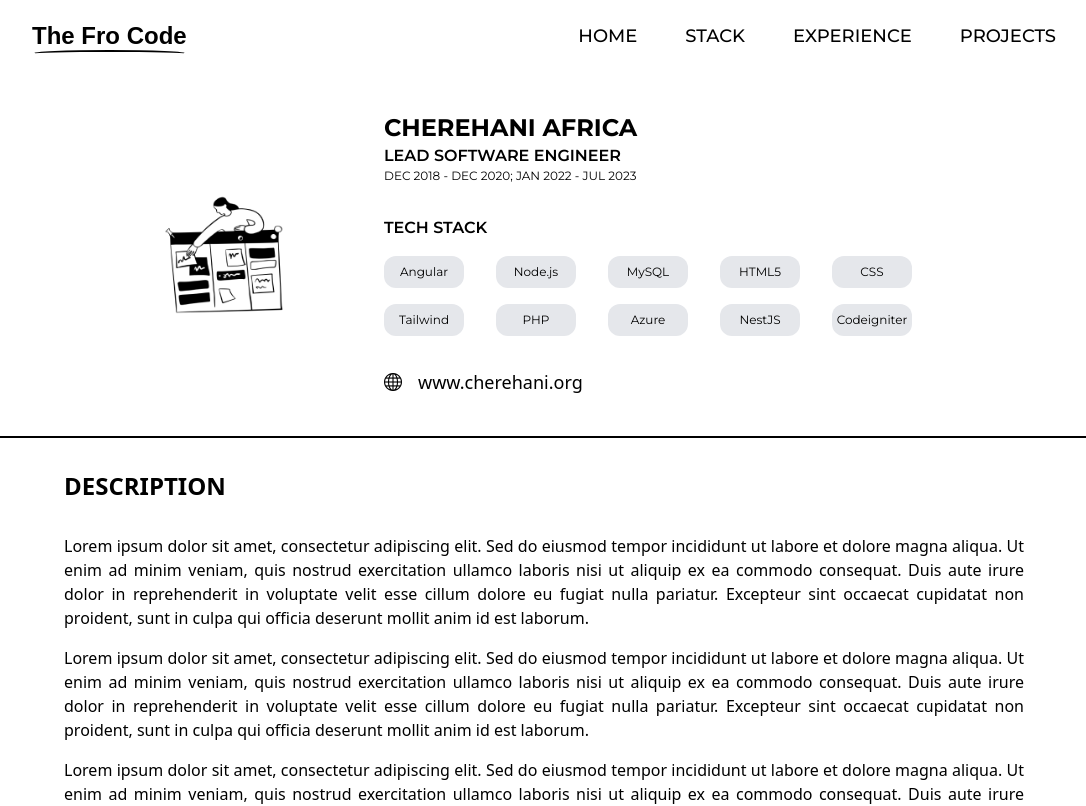
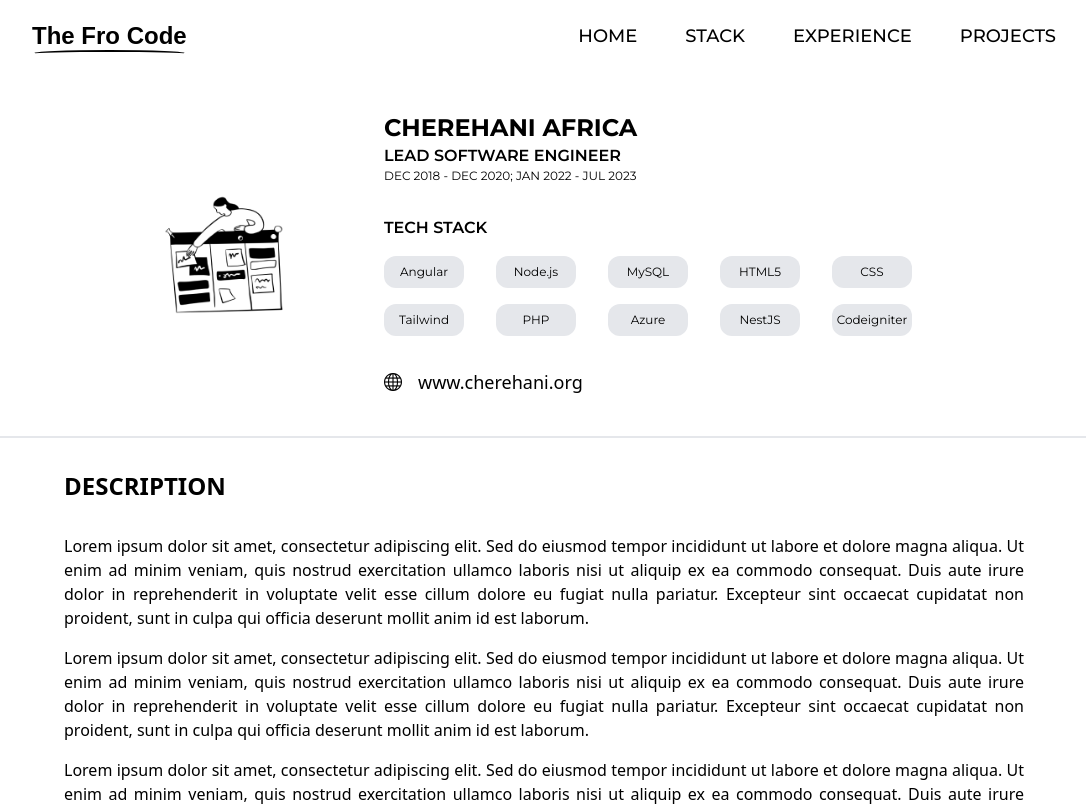
Before and after one commit to thefrocode/thefrocode.github.io, a Next.js app: page /details/project-1 in a window 1280 px wide. Shown: the top 806 px of the page, without its empty margins (96-1182 px from the left). Built offline with nearby package versions, Linux system fonts and the light colour scheme; a web font is replaced by a local one.

Commit message:
Fix hydration mismatch

```diff
--- a/src/app/details/[slug]/page.tsx
+++ b/src/app/details/[slug]/page.tsx
@@ -80,7 +80,7 @@
           </p>
         </div>
       </div>
-      <hr className="w-full border border-black" />
+      <hr className="w-full border border-gray-200" />
       <div className="w-3/4 f">
         <p className="font-semibold text-2xl my-8">DESCRIPTION</p>
         {page.project_paragraphs.map((paragraph, index) => (
```
